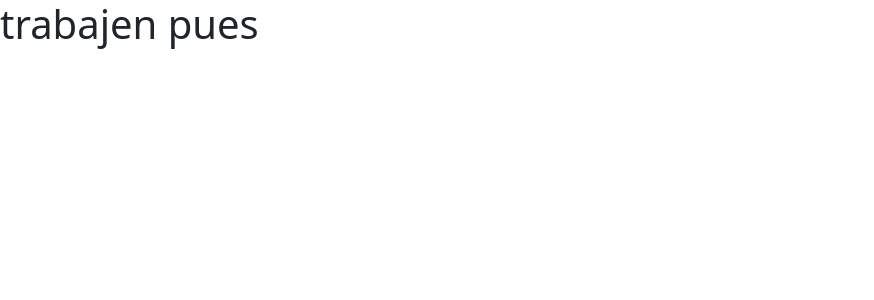
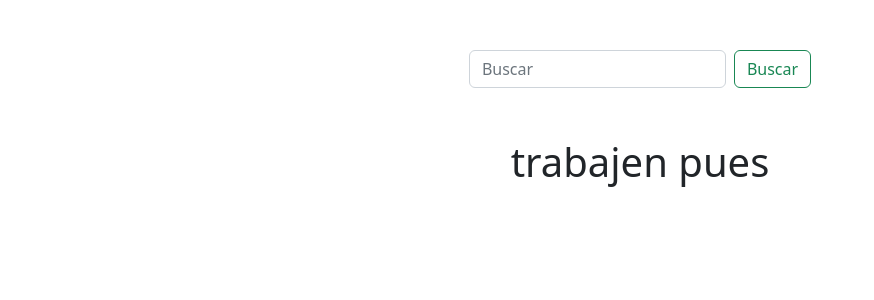
Before and after one commit to ContiLuna/Proyecto_final_fe, a React (Create React App) app: page / in a window 1280 px wide. Shown: the top 300 px of the page, without its empty margins (0-874 px from the left). Built offline with nearby package versions, Linux system fonts and the light colour scheme.

Commit message:
agregando css y funciones

```diff
--- a/package.json
+++ b/package.json
@@ -3,6 +3,9 @@
   "version": "0.1.0",
   "private": true,
   "dependencies": {
+    "@fortawesome/fontawesome-svg-core": "^6.2.1",
+    "@fortawesome/free-solid-svg-icons": "^6.2.1",
+    "@fortawesome/react-fontawesome": "^0.2.0",
     "@testing-library/jest-dom": "^5.16.5",
     "@testing-library/react": "^13.4.0",
     "@testing-library/user-event": "^13.5.0",
--- a/src/App.js
+++ b/src/App.js
@@ -1,16 +1,18 @@
-import logo from './logo.svg';
-import './App.css';
-import { Routes, Route } from 'react-router-dom';
-import Login from './pages/Login';
-
-
+import logo from "./logo.svg";
+import "./App.css";
+import { Routes, Route } from "react-router-dom";
+import Login from "./pages/Login";
+import Buscador from "./components/Buscador";
 
 function App() {
   return (
-   <Routes>
-    <Route path='/' element={<h1>trabajen pues</h1>}/>
-    <Route path='/login' element={ <Login /> } />
-   </Routes>
+    <div className="App">
+      <Buscador />
+      <Routes>
+        <Route path="/" element={<h1>trabajen pues</h1>} />
+        <Route path="/login" element={<Login />} />
+      </Routes>
+    </div>
   );
 }
 
--- a/src/components/Buscador.jsx
+++ b/src/components/Buscador.jsx
@@ -0,0 +1,48 @@
+import React, { useState } from "react";
+import "./buscadorStyle.css";
+
+const Buscador = () => {
+  const [busqueda, setBusqueda] = useState("");
+
+  const handleChange = (e) => {
+    setBusqueda(e.target.value);
+    filtrar(e.target.value);
+  };
+
+  const filtrar = () => {
+    let resultadosBusqueda = tablaProducts.filter((elemente) => {
+      if (
+        elemento.name
+          .toString()
+          .toLowerCase()
+          .includes(terminoBusqueda.toLowerCase())
+      ) {
+        return elemento;
+      }
+    });
+    setProducts(resultadosBusqueda);
+  };
+
+  return (
+    <div className="containerInput">
+      <form className="d-flex form-buscador">
+        <input
+          className="form-control me-2"
+          type="search"
+          placeholder="Buscar"
+          aria-label="Search"
+          onChange={handleChange}
+          value={busqueda}
+        />
+        <button
+          className="btn btn-outline-success"
+          type="submit"
+        >
+          Buscar
+        </button>
+      </form>
+    </div>
+  );
+};
+
+export default Buscador;
--- /dev/null
+++ b/src/components/buscadorStyle.css
@@ -0,0 +1,11 @@
+.containerInput {
+  width: 100%;
+  display: flex;
+  justify-content: center;
+  align-items: center;
+  margin: 50px 0px;
+
+}
+.form-buscador {
+  max-width: 700px;
+}
```
Also changed, not shown: 1 other file (tests, documents, lock files or other folders).
